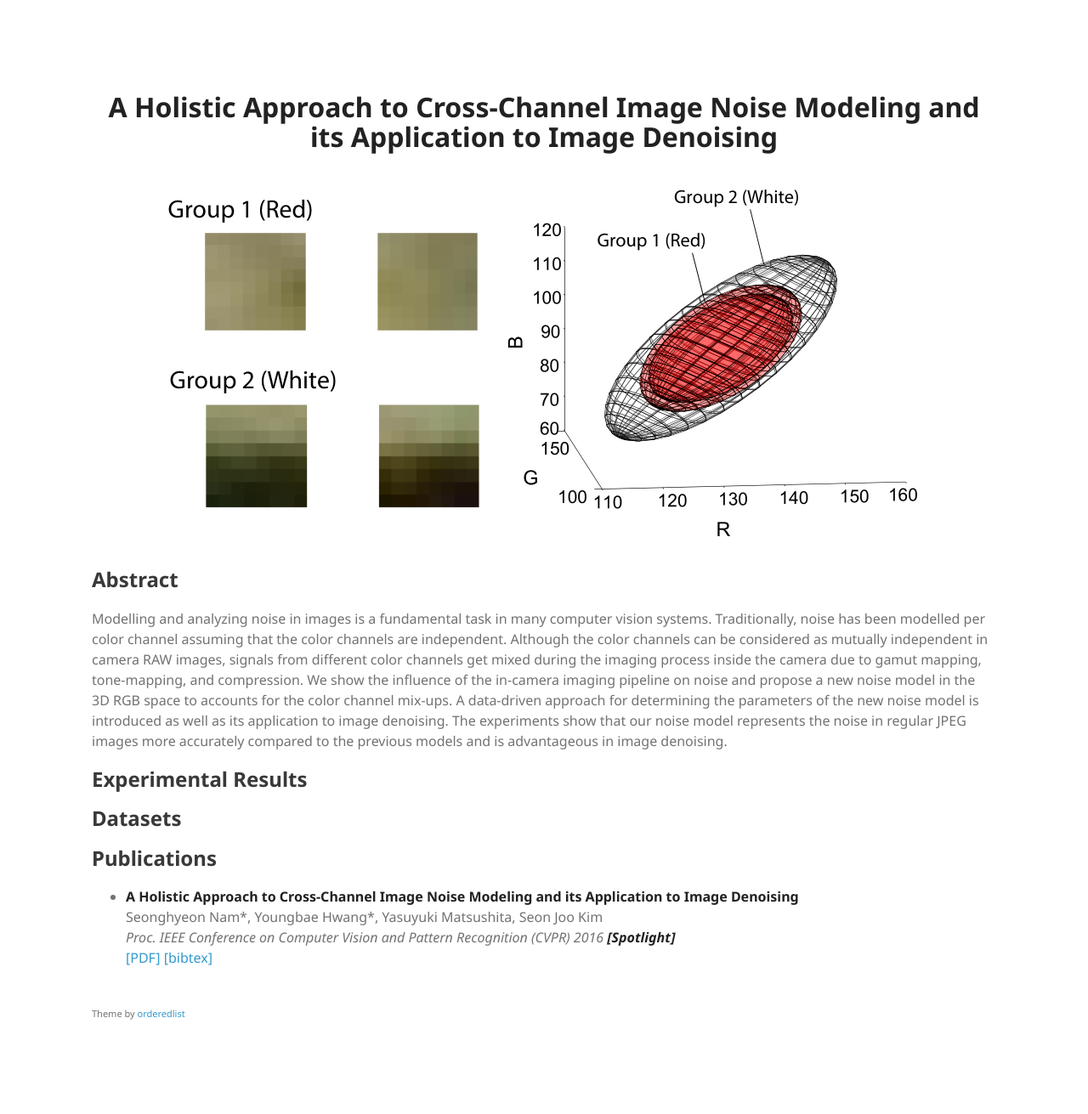
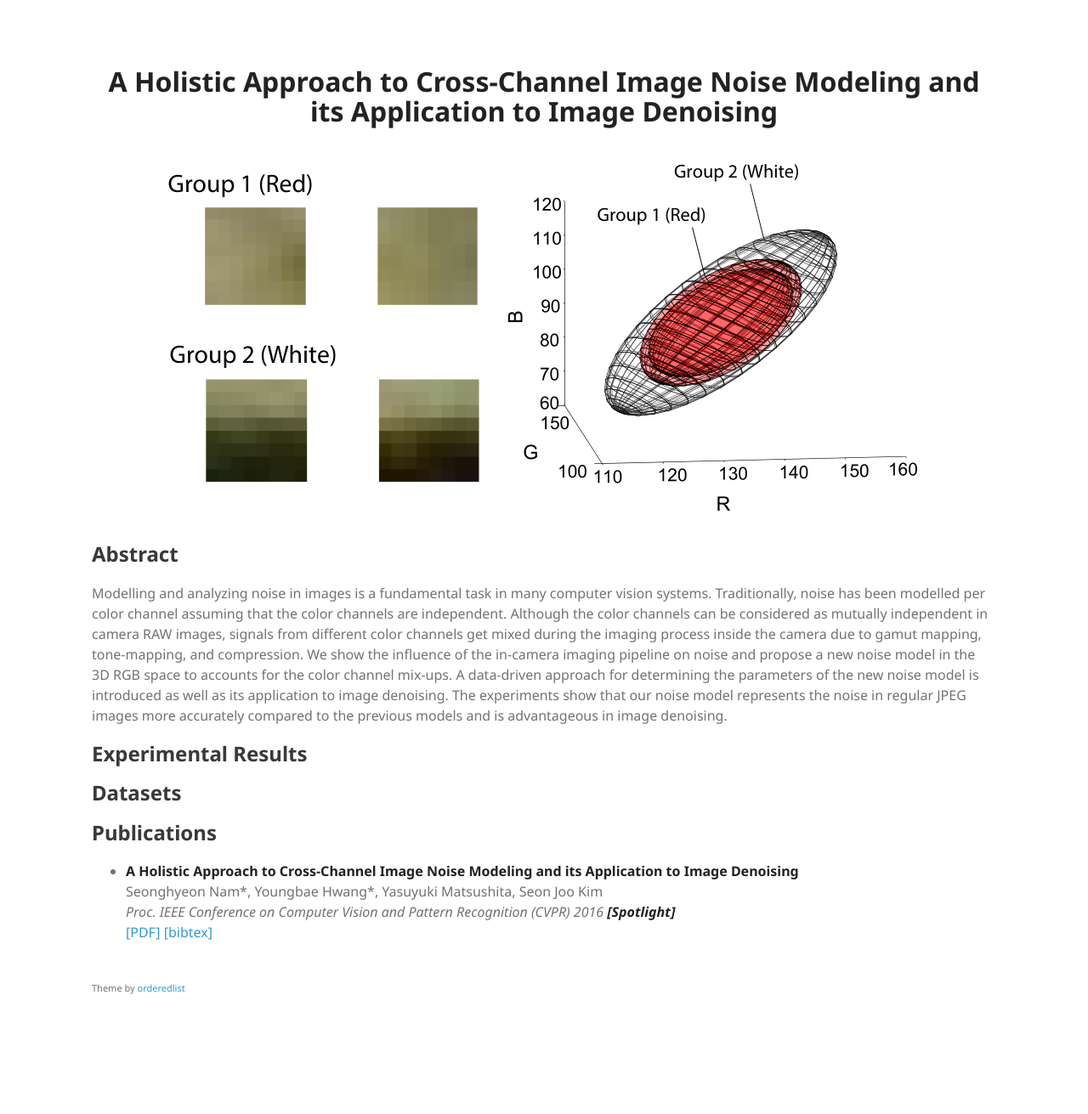
Before and after one commit to woozzu/woozzu.github.io, a Jekyll site: the page built from research/ccnoise.markdown, in a window 1280 px wide. Shown: the whole page at 85% size. Built offline with Jekyll 4.4.1, drawn with Linux system fonts in a browser that asks for light colours; after the commit the page ends 1251 px from its top, so only the background shows below that.

```diff
--- a/css/research_styles.css
+++ b/css/research_styles.css
@@ -2,7 +2,7 @@
 
 body {
   background-color: #fff;
-  padding:80px 100px;
+  padding:50px 100px;
   font: 16px/1.5 "Noto Sans", "Helvetica Neue", Helvetica, Arial, sans-serif;
   color:#727272;
   font-weight:400;
@@ -201,7 +201,7 @@
 
 @media print, screen and (max-width: 960px) {
   body {
-    padding:20px 30px;
+    padding:15px;
     font-size:14px;
   }
 
@@ -212,12 +212,12 @@
 
 @media print, screen and (max-width: 480px) {
   body {
-    padding:20px 30px;
+    padding:15px;
     font-size: 14px;
   }
 
   h1 {
-    font-size:22px;
+    font-size:20px;
   }
 }
 
```
